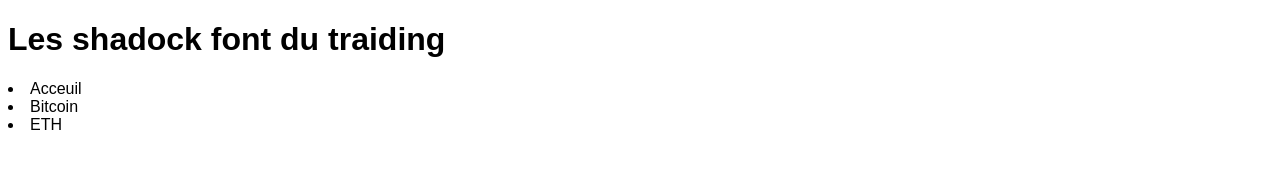
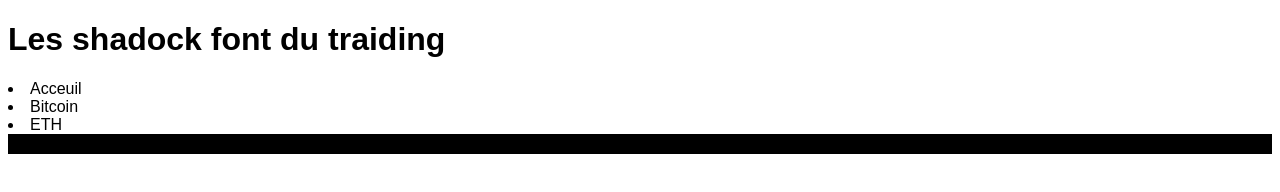
Before and after one commit to ProGlueEater/sht, a plain HTML site: page index.html in a window 1280 px wide. Drawn offline with Linux system fonts and the light colour scheme; no server answers.

Commit message:
Une grande avancé

```diff
--- a/script.js
+++ b/script.js
@@ -39,5 +39,5 @@ async function afficherBougies() {
       graphe.appendChild(clone);
     }
   }
-  console.log(data)
+
   afficherBougies();
--- a/style.css
+++ b/style.css
@@ -1,15 +1,15 @@
 *{
-    font-family: sans-serif;
+    font-family: Arial, Helvetica, sans-serif;
 }
 
-#graph{
+#graphe{
 
-    display: flex;
-    justify-content: center;
-    grid-template-columns: auto;
-    border: 1px black;
+  display: flex;
+  justify-content: right;
+    border: 10px solid black;
+
 }
-#bougie-container {
+.bougie-container {
     position: relative;
     height: 300px; /* conteneur de référence */
     margin: 30px;
```
